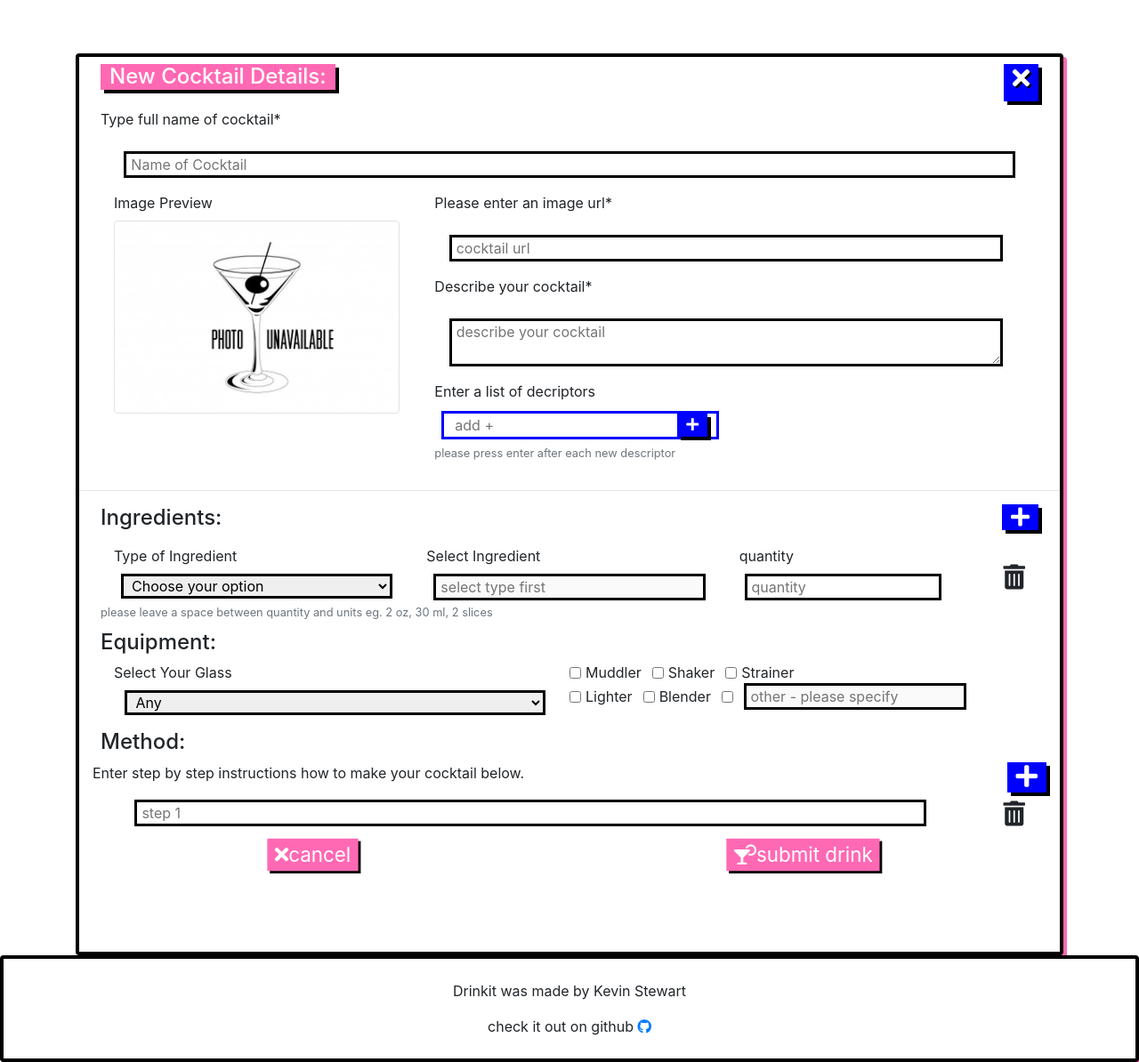
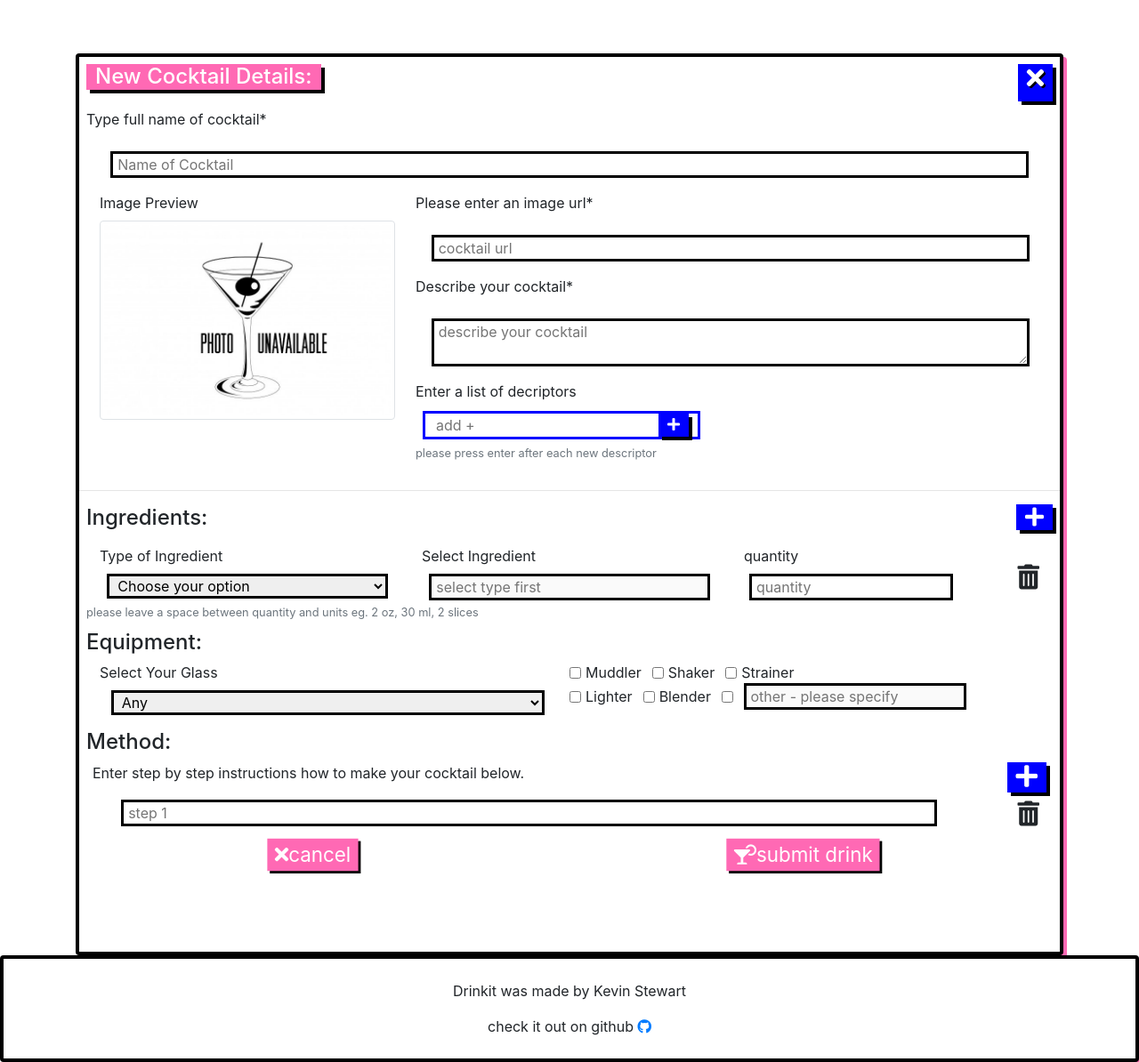
Before and after one commit to kev20006/drinkit, a Flask app: template templates/addcocktail.html in a window 1280 px wide. Shown: the whole page at 89% size. Run offline with Flask 2, Linux system fonts and the light colour scheme; the template is opened without the code that fills it, so the values that code supplies are empty; some libraries are stand-ins or nearby versions.

Commit message:
padding sorted on add cocktail menu, ready for final testing

```diff
--- a/templates/addcocktail.html
+++ b/templates/addcocktail.html
@@ -2,7 +2,7 @@
 {% block content %}
 <main class="container">
     <div class="card">
-        <div class="row my-2 mx-0 px-4">
+        <div class="row my-2 mx-0 px-2">
             <div class="col-12 d-flex mx-0 px-0 d-flex justify-content-between">
                 <div>
                     <h4 class="pink">New Cocktail Details:</h4>
@@ -12,13 +12,15 @@
             </div>
 
         </div>
-            <div class="form-group px-4">
+            <!-- input name -->
+            <div class="form-group px-2">
                 <label for="name">Type full name of cocktail*</label>
                 <p><small id="name-error" class="text-danger"></small></p>
                 <input id="name" name="name" type="text" class="text-input"
                     placeholder="Name of Cocktail">
             </div>
-            <div class="row mx-0 px-4">
+            <!-- input image, description, tags -->
+            <div class="row mx-0 px-2">
                 <div class="col-12 col-md-4">
                     <label for="image-preview">Image Preview</label>
                     <img id="image-preview" src="" class="img-fluid
@@ -26,28 +28,27 @@
                         onerror="this.onerror=null;this.src='../static/images/placeholder.jpg';">
                 </div>
                 <div class="col px-0 mx-0">
-                    <div class="form-group px-4">
+                    <div class="form-group px-2">
                         <label for="image-url">Please enter an image url*</label>
                         <p><small id="image-error" class="text-danger"></small></p>
                         <input id="image-url" name="image-url" type="text"
                             class="text-input" placeholder="cocktail url"
                             onchange="updatePreview(this)">
                     </div>
-                    <div class="form-group px-4">
+                    <div class="form-group px-2">
                         <label for="description">Describe your cocktail*</label>
                         <p><small id="description-error" class="text-danger"></small></p>
                         <textarea id="description" name="description"
                             class="text-input"
                             placeholder="describe your cocktail"></textarea>
                     </div>
-                    <div class="form-group px-4">
+                    <div class="form-group px-2">
                         <label for="flavors">Enter a list of decriptors</label>
                         <div id="flavors" name="flavors" class="d-flex
                             flex-wrap"
                             aria-describedby="flavorHelp">
                             <div class="flavors mx-2 w-xs-40 w-md-20 w-lg-10
                                 d-flex">
-                                <!-- remove inline styles later!! -->
                                 <input style="width:100%; border:none"
                                     list="flavor-list" id="flavor-input"
                                     placeholder="add +"
@@ -69,8 +70,9 @@
 
             </div>
             <hr>
+            <!-- input ingredients -->
             <div id="ingredients">
-                <div class="row d-flex justify-content-between mx-0 px-4">
+                <div class="row d-flex justify-content-between mx-0 px-2">
                     <div>
                         <h4>Ingredients:</h4>
                         <p><small id="ingredients-error" class="text-danger"></small></p>
@@ -81,7 +83,7 @@
                     </div>
                 </div>
                 <div id="ingredients-table">
-                    <div id="ingredients-row-1" class="row mx-0 px-4">
+                    <div id="ingredients-row-1" class="row mx-0 px-2">
                         <div class="col-md-4">
                             <label for="type-selector-1">Type of Ingredient</label>
                             <select id="type-selector-1" name="type-selector-1"
@@ -123,10 +125,11 @@
                     </div>
                 </div>
             </div>
-            <div class="row mx-0 px-4">
+            <!-- input equipment -->
+            <div class="row mx-0 px-2">
                 <h4>Equipment:</h4>
             </div>
-            <div class="row mx-0 px-4">
+            <div class="row mx-0 px-2">
                 <div class="col-md-6">
                     <div class="form-group">
                         <label for="glass">Select Your Glass</label>
@@ -196,8 +199,8 @@
                     </div>
                 </div>
             </div>
-
-            <div class="row mx-0 px-4">
+            <!-- input method -->
+            <div class="row mx-0 px-2">
                 <h4>Method:</h4>
             </div>
             <div class="row d-flex justify-content-between mx-0">
@@ -213,7 +216,7 @@
                 </div>
             </div>
 
-            <div class="row mx-0 px-4">
+            <div class="row mx-0 px-2">
                 <div id="step-by-step" class="col-12">
                     <div id="step-1" class="row">
                         <div name="step-1" class="col-10 col-md-11">
@@ -229,9 +232,9 @@
 
                 </div>
             </div>
-
+            <!-- submit and cancel -->
             <div class="row mx-0 d-flex justify-content-between mt-2 mb-5">
-                <button type="button" class="form-btn mb-5"><i class="fas
+                <button type="button" class="form-btn mb-5" onclick="()=>{window.href = '/'}"><i class="fas
                         fa-times left"></i>cancel</button>
                 <button id="add-cocktail" type="button" class="form-btn mb-5"
                     onclick="getFormDetails(this, 'add')"><i class="fas
@@ -247,6 +250,7 @@
 <script src="/static/scripts/addcocktail/getFormDetails.js" charset="utf-8"></script>
 <script src="/static/scripts/addcocktail/addAndEditControls.js" charset="utf-8"></script>
 <script>
+        // add existing flavors to the added flavors array when editing a cocktail
         let addedFlavors = []
         fetch('/api/flavors/')
             .then((response) => response.json())
--- a/templates/filtered.html
+++ b/templates/filtered.html
@@ -11,7 +11,6 @@
                     <h5> {{ url_string }} </h5>
                 </div>
                 <div class="d-flex justify-content-around">
-                    <div>
                         {% if url_string == "custom filter" %}
                         <div>
                             <a class="sort-btn"
@@ -54,7 +53,6 @@
                         </div>
                         {% endif %}
                     </div>
-                </div>
             </div>
             <!-- start of card-->
             {% if cocktails | length == 0 %}
```
